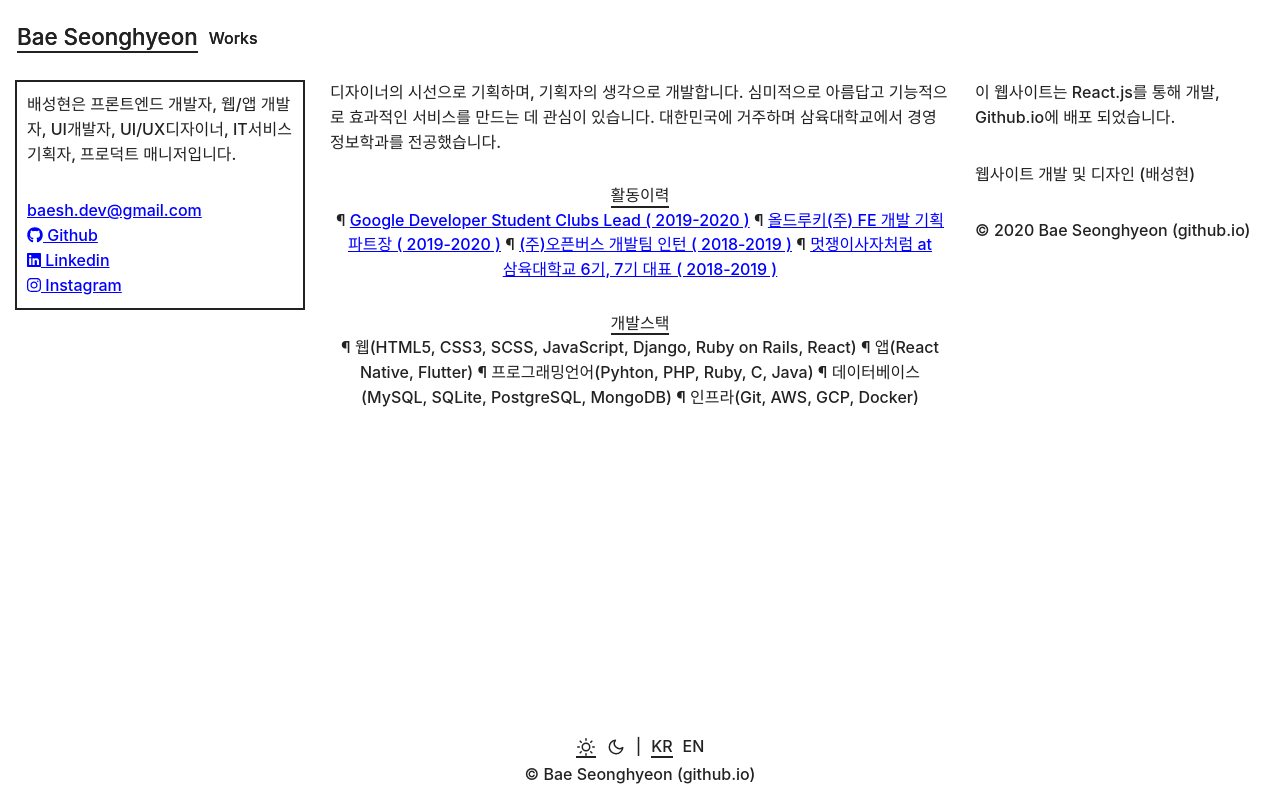
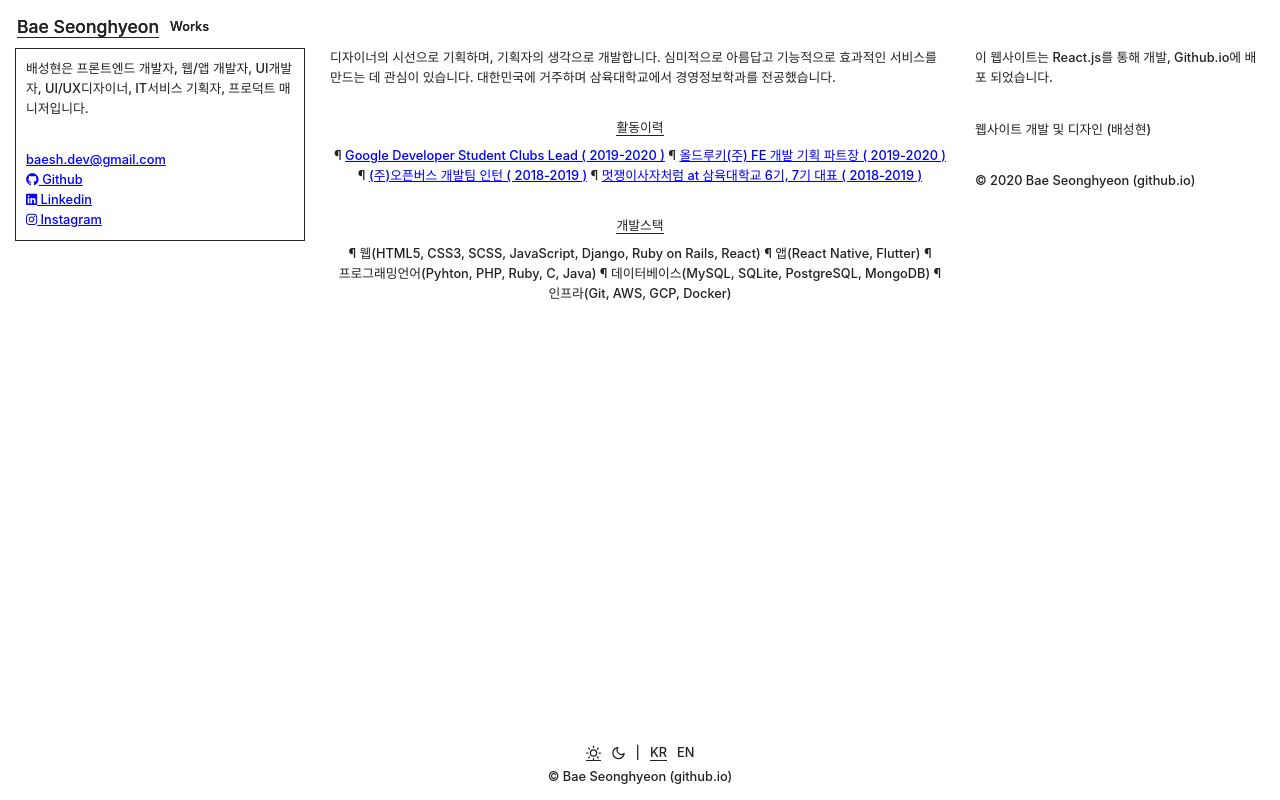
Before and after one commit to baeseonghyeon/react-my_portfolio_website, a React (Create React App) app: page / in a window 1280 px wide. Built offline with nearby package versions, Linux system fonts and the light colour scheme.

Commit message:
UI및 기능 업데이트

```diff
--- a/src/assets/scss/common.scss
+++ b/src/assets/scss/common.scss
@@ -1,32 +1,6 @@
 @import "./variable.scss";
 @import url("https://fonts.googleapis.com/css2?family=Roboto&display=swap");
 
-//== DarkMode ==//
-body {
-    --bkg-color: #fff;
-    --text-color: #222;
-    --text-color-blue: Blue;
-}
-body.dark-theme {
-    --text-color: #eee;
-    --text-color-blue: #0078ff;
-    --bkg-color: #121212;
-    --bkg-color-2: black;
-}
-@media (prefers-color-scheme: dark) {
-    body {
-        --bkg-color: #121212;
-        --bkg-color-2: black;
-        --text-color: #eee;
-        --text-color-blue: #0078ff;
-    }
-    body.light-theme {
-        --bkg-color: #fff;
-        --bkg-color-2: white;
-        --text-color: #222;
-        --text-color-blue: Blue;
-    }
-}
 body,h1,h2,h3,p,span,div {
     transition: all ease 0.2s 0s;
     -moz-transition: all ease 0.2s 0s;
@@ -37,41 +11,6 @@ body {
 }
 h1,h2,h3,p,span,div {
     color: var(--text-color) !important;
-}
-#Nav {
-    .nav-toggle {
-        color: var(--text-color);
-    }
-}
-#Nav .active {
-    border-bottom: 2px solid var(--text-color) !important;
-}
-.footer {
-    color: var(--text-color);
-    svg {
-        stroke: var(--text-color);
-        margin-bottom: 1px;
-        width: 20px;
-    }
-    .lang-toggle-box {
-        .active {
-            border-color: var(--text-color) !important;
-        }
-    }
-    .dark-active {
-        border-bottom: 2px solid var(--text-color) !important;
-    }
-}
-.card-wrapper {
-    .card {
-        background-color: var(--bkg-color-2);
-        .desc-card {
-            background-color: var(--bkg-color) !important;
-        }
-        .empty-thumb {
-            background-color: var(--bkg-color-2);
-        }
-    }
 }
 
 //== LAYOUT ==//
@@ -95,15 +34,14 @@ body {
     height: fit-content;
 }
 .layout {
-    // z-index: 0;
     width: 100%;
 }
 .view-layout {
     height: 100%;
     width: 100%;
-    // overflow: auto;
     overflow: hidden;
     word-wrap: break-word;
+    position: fixed;
 }
 .pd-12 {
     padding: 0 12px;
@@ -196,8 +134,8 @@ a {
     padding: 10px;
     overflow: auto;
     max-height: 95%;
-    margin-top: 80px;
-    // word-break: break-all;
+    // margin-top: 80px;
+    margin-top: 6vh;
 }
 .bottomLine {
     display: inline;
--- a/src/assets/scss/variable.scss
+++ b/src/assets/scss/variable.scss
@@ -1,24 +1,58 @@
-// colorset
+//== DarkMode ==//
+body {
+    --bkg-color: #fff;
+    --text-color: #222;
+    --text-color-blue: Blue;
+}
+body.dark-theme {
+	--bkg-color: #121212;
+    --bkg-color-2: black;
+    --text-color: #eee;
+    --text-color-blue: #0078ff;
+}
+@media (prefers-color-scheme: dark) {
+    body {
+        --bkg-color: #121212;
+        --bkg-color-2: black;
+        --text-color: #eee;
+        --text-color-blue: #0078ff;
+    }
+    body.light-theme {
+        --bkg-color: #fff;
+        --bkg-color-2: white;
+        --text-color: #222;
+        --text-color-blue: Blue;
+    }
+}
+
+//== ColorSet ==//
 	$bl : blue;
 	$red : #e10000;
 	$red2 : #e34841;
 	$bg : white;
 
-// font-size
-	$ft-s : initial;
-	$ft-s-s : initial;
-	$ft-s-ss : initial;
+//== Font-Size ==//
+	// $ft-s : initial;
+	// $ft-s-s : initial;
+	// $ft-s-ss : initial;
+	// $ft-s-h1 : 1.4rem;
 
-// letter-spacing
+	$ft-s : 1.6vh;
+	$ft-s-s : 1.6vh;
+	$ft-s-ss : 1.6vh;
+	$ft-s-title : 2.2vh;
+
+//== Letter-Spacing ==//
 	$l-s : initial;
 
-// line-height
+//== Line-Height ==//
 	$l-h : 1.55;
 	$l-h-s : 1.55;
 	$l-h-ss : 1.55;
 
-// font-weight
+//== Font-Weight ==//
 	$f-w : 500;
 
-// border width
-	$b-w : 2px;
+//== Border-Width ==//
+	// $b-w : 2px;
+	$b-w : 1px;
--- a/src/components/Card/Card.js
+++ b/src/components/Card/Card.js
@@ -26,6 +26,11 @@ function Card(props) {
             Math.random() * (parent.offsetHeight - pointer.offsetHeight) + "px"
     }
 
+    const onClickIcon = (id) => {
+        document.getElementById("desc-" + id).style.opacity = 1
+        document.getElementById("desc-" + id).style.zIndex = 1
+    }
+
     useEffect(() => {
         pointerPosition()
     }, [props])
@@ -38,7 +43,10 @@ function Card(props) {
                 onMouseEnter={() => onMouseEnter(item.id)}
                 onMouseLeave={() => onMouseLeave(item.id)}
             >
-                <span className="pointer" id={"pointer-" + item.id}></span>
+                <span
+                    className="pointer" id={"pointer-" + item.id}
+                    onClick={() => onClickIcon(item.id)}
+                ></span>
                 {item.movie1 !== "" ? (
                     <div className="ifram-wrapper">
                         <iframe
--- a/src/components/Card/Card.scss
+++ b/src/components/Card/Card.scss
@@ -8,7 +8,7 @@ $trs: all ease 0.3s 0s;
 	height: fit-content;
 	a {
 		h3 {
-			font-size: 2.3vh;
+			font-size: $ft-s-title;
 		}
 		h3:hover {
 			font-weight: bold;
@@ -18,12 +18,14 @@ $trs: all ease 0.3s 0s;
 		margin: 0 0 15px;
 		border: none;
 		border-radius: 0px;
-		box-shadow: 0.5vh 0.5vh 1vh #000000bd;
+		box-shadow: 0.5vh 0.5vh 1vh var(--text-color);
 		width:100%;
 		text-align: center;
 		min-height: 150px;
 		display: flex;
 		justify-content: center;
+		background-color: var(--bkg-color-2);
+		border: $b-w solid var(--text-color);
 		.pointer {
 			background-image: url(../../assets/img/pointer.svg);
 			width: 50px;
@@ -47,7 +49,6 @@ $trs: all ease 0.3s 0s;
 			z-index: -1;
 			opacity: 0;
 			padding: 5px 7px;
-			background-color: white;
 			color: black;
 			width: 95%;
 			height: 95%;
@@ -57,14 +58,16 @@ $trs: all ease 0.3s 0s;
 			left: 0;
 			right: 0;
 			margin: auto;
-			box-shadow: 0.5vh 0.5vh 1vh #000000bd;
+			box-shadow: 0.5vh 0.5vh 1vh var(--text-color);
 			overflow: auto;
 			transition: $trs;
 			-moz-transition: $trs;
 			-webkit-transition: $trs;
+			background-color: var(--bkg-color);
+			border: $b-w solid var(--text-color);
 			h3 {
 				text-align: center;
-				font-size: 1.4rem;
+				font-size: $ft-s-title;
 			}
 			p {
 				margin-bottom: 0.6rem;
@@ -83,9 +86,11 @@ $trs: all ease 0.3s 0s;
 			padding-bottom: 56.25%;
 			display: flex;
 			justify-content: center;
+			background-color: var(--bkg-color-2);
 			span {
 				position: absolute;
-				top: 42%;
+				top: 45%;
+				font-size: $ft-s;
 			}
 		}
 	}
@@ -116,7 +121,10 @@ $trs: all ease 0.3s 0s;
 /*대부분의 스마트폰 모바일 기기(세로)*/
 @media (min-width: 320px) and (max-width: 480px) {
 	.card {
-		box-shadow: 0.2vh 0.2vh 0.5vh #000000bd!important;
+		box-shadow: 0.2vh 0.2vh 0.5vh var(--text-color)!important;
+	}
+	.desc-card {
+		box-shadow: 0.2vh 0.2vh 0.5vh var(--text-color)!important;
 	}
 }
 
--- a/src/components/Footer/Footer.scss
+++ b/src/components/Footer/Footer.scss
@@ -1,13 +1,21 @@
+@import "../../assets/scss/variable.scss";
+
 .footer {
 	z-index: 10;
     position: fixed;
     bottom: 0;
 	width: 100%;
 	text-align: center;
-	font-size: 1rem!important;
+	font-size: $ft-s;
 	margin-bottom: 5px;
 	font-weight: 600;
 	padding-bottom: 0.5rem;
+	color: var(--text-color);
+    svg {
+        stroke: var(--text-color);
+        margin-bottom: 1px;
+        width: 15px;
+    }
 	a {
 		text-decoration: none;
 	}
@@ -18,8 +26,9 @@
 			cursor:pointer;
 		}
 		.active {
-			border-bottom: 2px solid black
-		}
+            border-width: $b-w;
+            border-bottom: $b-w solid var(--text-color);
+        }
 	}
 	.dividing-line {
 		margin: 0 5px;
@@ -29,5 +38,8 @@
 			margin: 0 5px;
 			cursor:pointer;
 		}
+		.dark-active {
+			border-bottom: $b-w solid var(--text-color) !important;
+		}
 	}
 }
--- a/src/components/Nav/Nav.scss
+++ b/src/components/Nav/Nav.scss
@@ -12,7 +12,7 @@
 	overflow: auto;
 	-ms-overflow-style: none;
 	scrollbar-width: none;
-	min-height: 65px;
+	// min-height: 65px;
 	.nav-toggle {
 		margin: 2px;
 		font-weight: 400;
@@ -22,10 +22,11 @@
 		text-decoration: none;
 		padding: 4px 8px 4px 7px;
 		font-weight: 500;
+		color: var(--text-color);
 		h1 {
 			margin: 0;
 			font-weight: 500;
-			font-size: 1.4rem;
+			font-size: $ft-s-title;
 		}
 		a {
 			margin-top: 0.7rem;
@@ -33,8 +34,8 @@
 		}
 	}
 	.active {
-		border-bottom: 2px solid black;
-		font-size: 1.4rem;
+		border-bottom: $b-w solid var(--text-color) !important;
+		font-size: $ft-s-title;
 		line-height: 1.2;
 		padding: 0;
 		transition: all ease 0.1s 0s;
--- a/src/views/Home/About/About.scss
+++ b/src/views/Home/About/About.scss
@@ -1,18 +1,20 @@
 .about-mid {
-	padding: 80px 10px 40px;
+	// padding: 80px 10px 40px;
+	padding: 6vh 10px 40px;
 	height: 100vh;
-	// height: calc(100vh - 80px);
     overflow: auto;
     overflow-x: hidden;
 	text-align: center;
 }
 .about-right {
-    margin-top: 80px;
+	// margin-top: 80px;
+	margin-top: 6vh;
 }
 .title-center {
 	display: block;
 	width: fit-content;
 	margin: auto;
+	margin-bottom: 10px;
 }
 .about-align-center {
 	text-align: center;
--- a/src/views/Home/Work/Work.scss
+++ b/src/views/Home/Work/Work.scss
@@ -8,7 +8,8 @@
 	width: 100%;
 	height: fit-content;
     position: absolute;
-	padding: 80px 20px 3vh 0;
+	// padding: 80px 20px 3vh 0;
+	padding: 6vh 20px 3vh 0;
 	padding-right: 20px;
 	.scroll-info {
 		width: 100%;
```
Also changed, not shown: src/assets/json/ui_data.json (+8 -8 lines).
